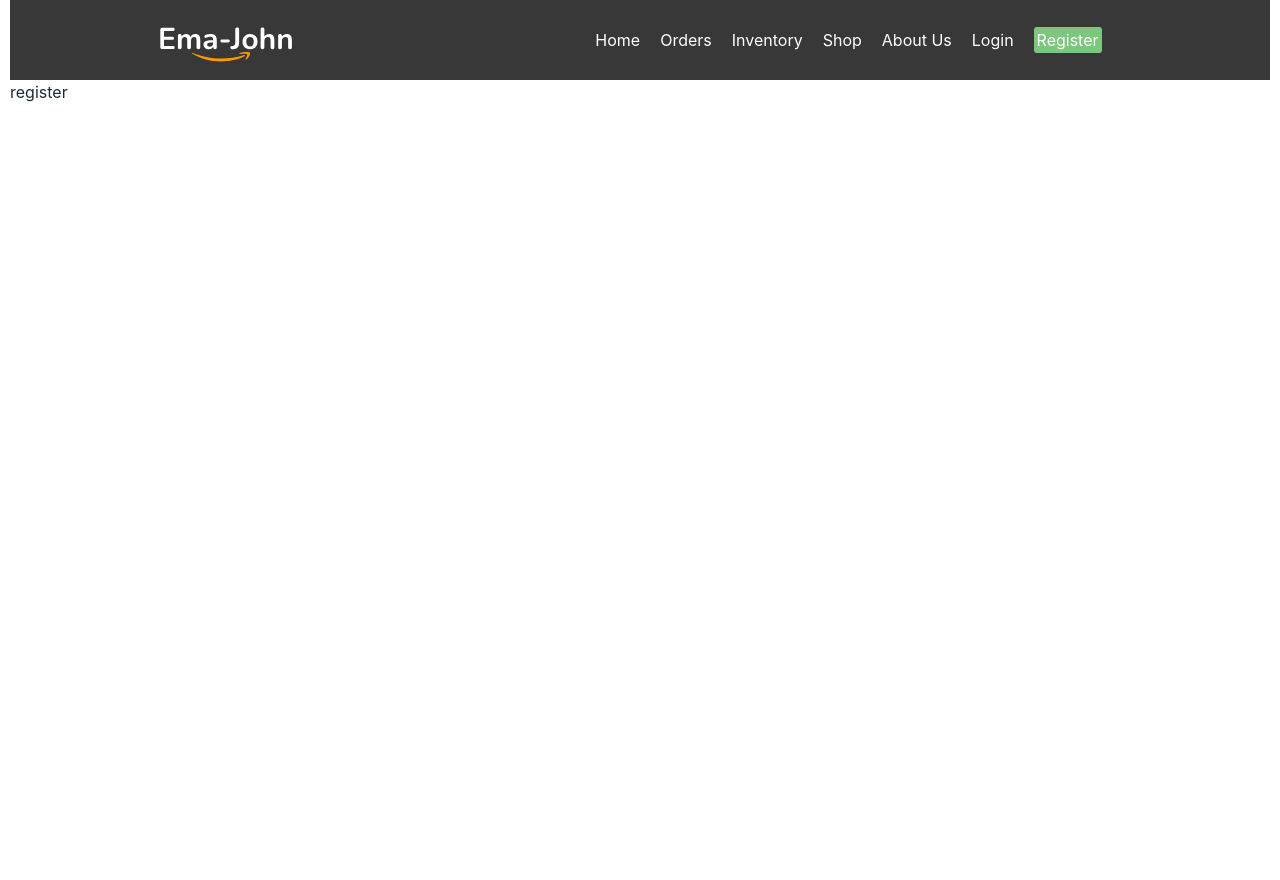
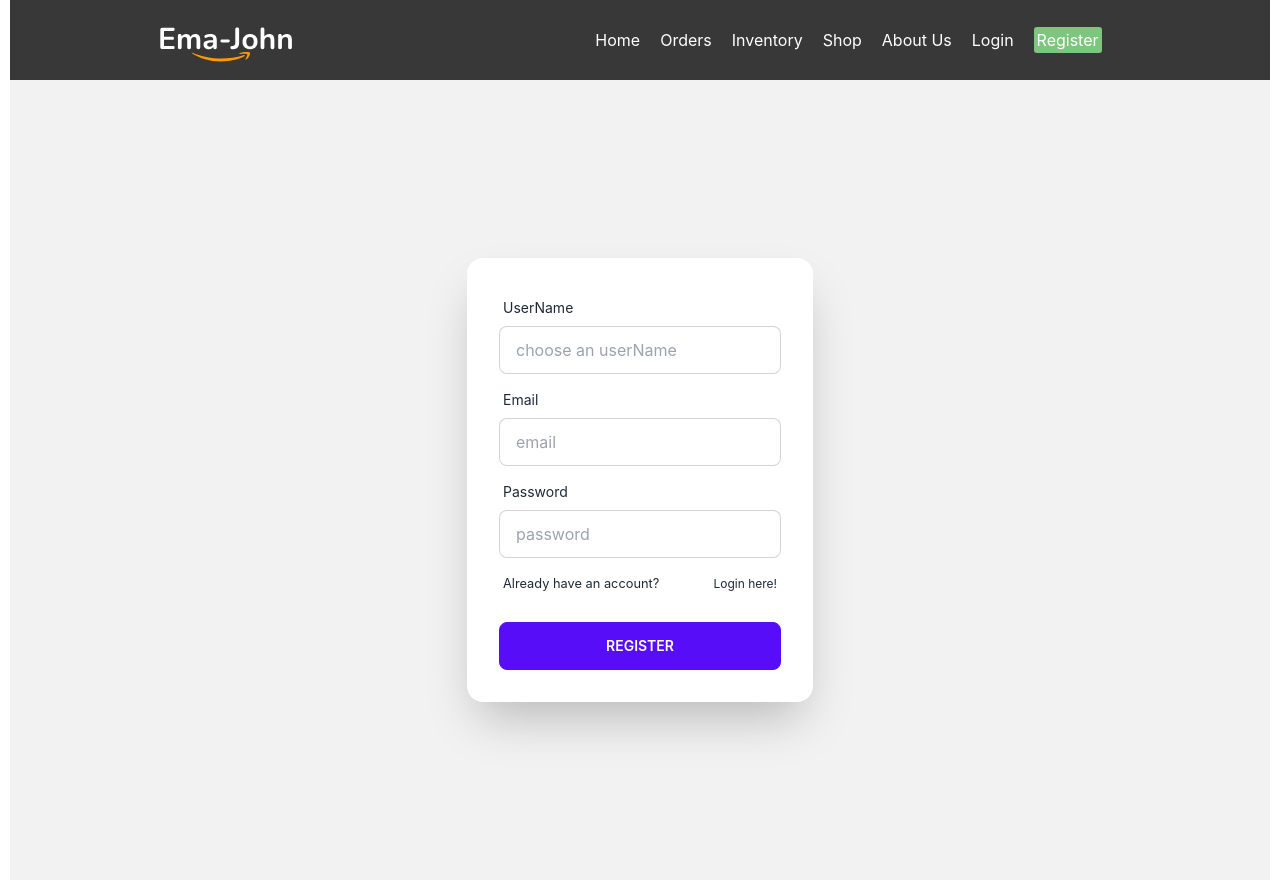
Before and after one commit to mostafizurhh/react-ecommerce, a React (Create React App) app: page /register in a window 1280 px wide. Before the commit the page ends 800 px from the top, so only its background shows below. Built offline with nearby package versions, Linux system fonts and the light colour scheme.

Commit message:
login and register form created with button toggling option

```diff
--- a/src/components/Login/Login.js
+++ b/src/components/Login/Login.js
@@ -1,9 +1,39 @@
 import React from 'react';
+import { Link } from 'react-router-dom';
 
 const Login = () => {
     return (
-        <div>
-            <h2>login</h2>
+        <div className="hero min-h-screen bg-base-200">
+            <div className="hero-content ">
+                <div className="card flex-shrink-0 w-full max-w-sm shadow-2xl bg-base-100">
+                    <form className="card-body">
+                        <div className="form-control">
+                            <label className="label">
+                                <span className="label-text">Email</span>
+                            </label>
+                            <input type="email" name='email' placeholder="email" className="input input-bordered" required />
+                        </div>
+                        <div className="form-control">
+                            <label className="label">
+                                <span className="label-text">Password</span>
+                            </label>
+                            <input type="password" name='password' placeholder="password" className="input input-bordered" required />
+                            <label className="label mt-2">
+                                <a href="#" className="label-text-alt link link-hover">Forgot password?</a>
+                            </label>
+
+                            {/* toggle button */}
+                            <label className="label mt-2">
+                                <small>New to our website?</small>
+                                <Link to="/register" className="label-text-alt link link-hover ml-2">Register here!</Link>
+                            </label>
+                        </div>
+                        <div className="form-control mt-3">
+                            <button className="btn btn-primary">Login</button>
+                        </div>
+                    </form>
+                </div>
+            </div>
         </div>
     );
 };
--- a/src/components/Register/Register.js
+++ b/src/components/Register/Register.js
@@ -1,9 +1,42 @@
 import React from 'react';
+import { Link } from 'react-router-dom';
 
 const Register = () => {
     return (
-        <div>
-            <h2>register</h2>
+        <div className="hero min-h-screen bg-base-200">
+            <div className="hero-content ">
+                <div className="card flex-shrink-0 w-full max-w-sm shadow-2xl bg-base-100">
+                    <form className="card-body">
+                        <div className="form-control">
+                            <label className="label">
+                                <span className="label-text">UserName</span>
+                            </label>
+                            <input type="text" name='userName' placeholder="choose an userName" className="input input-bordered" required />
+                        </div>
+                        <div className="form-control">
+                            <label className="label">
+                                <span className="label-text">Email</span>
+                            </label>
+                            <input type="email" name='email' placeholder="email" className="input input-bordered" required />
+                        </div>
+                        <div className="form-control">
+                            <label className="label">
+                                <span className="label-text">Password</span>
+                            </label>
+                            <input type="password" name='password' placeholder="password" className="input input-bordered" required />
+
+                            {/* button toggle */}
+                            <label className="label mt-2">
+                                <small>Already have an account?</small>
+                                <Link to="/login" className="label-text-alt link link-hover ml-2">Login here!</Link>
+                            </label>
+                        </div>
+                        <div className="form-control mt-3">
+                            <button className="btn btn-primary">Register</button>
+                        </div>
+                    </form>
+                </div>
+            </div>
         </div>
     );
 };
```
